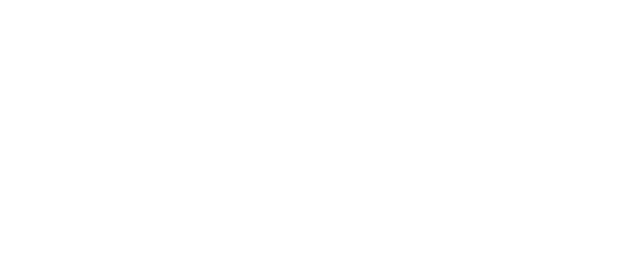
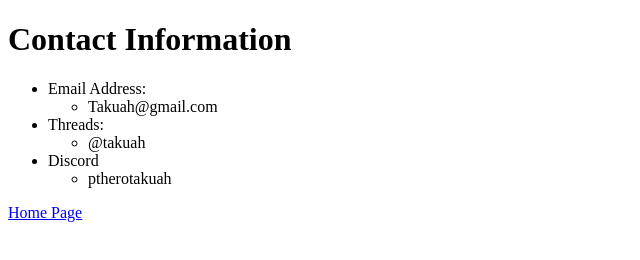
Before and after one commit to takuah77/html-portfolio, a plain HTML site: page Capstone Project 1 - Online Resume/Contact.html in a window 1280 px wide. Shown: the whole page, without its empty margins (0-640 px from the left). Drawn offline with Linux system fonts and the light colour scheme.

Commit message:
add more details to contact.htlm and hobbies.html + hooked up the html pages to each other

```diff
--- a/Capstone Project 1 - Online Resume/Contact.html
+++ b/Capstone Project 1 - Online Resume/Contact.html
@@ -1,4 +1,20 @@
 <!DOCTYPE html>
 <head>
     <title>Contact Me</title>
+    <h1>Contact Information</h1>
+        <ul>
+            <li>Email Address:</li>
+                <ul>
+                    <li>Takuah@gmail.com</li>
+                </ul>
+            <li>Threads:</li>
+                <ul>
+                    <li>@takuah</li>
+                </ul>
+            <li>Discord</li>
+                <ul>
+                    <li>ptherotakuah</li>
+                </ul>
+        </ul>
+    <a href="./index.html">Home Page</a>
 </head>
```
Also changed, not shown: Capstone Project 1 - Online Resume/Hobbies.html (+8 -1 lines), Capstone Project 1 - Online Resume/index.html (+3 -1 lines), Capstone Project 1 - Online Resume/assets/images/Zealot.jpg (added).
